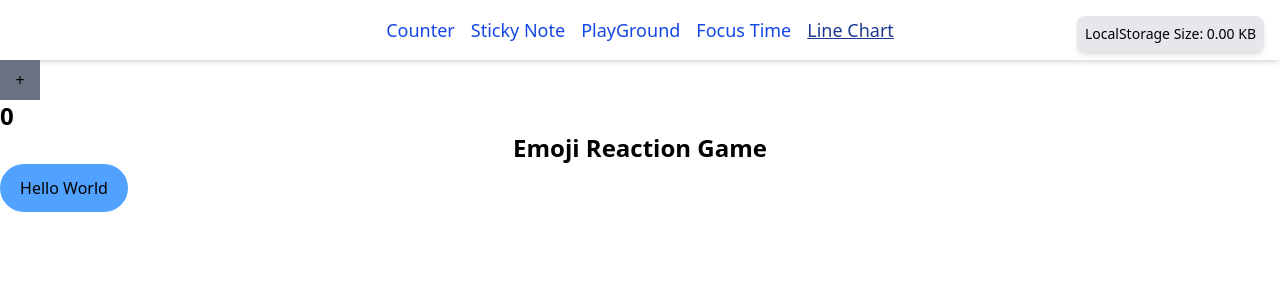
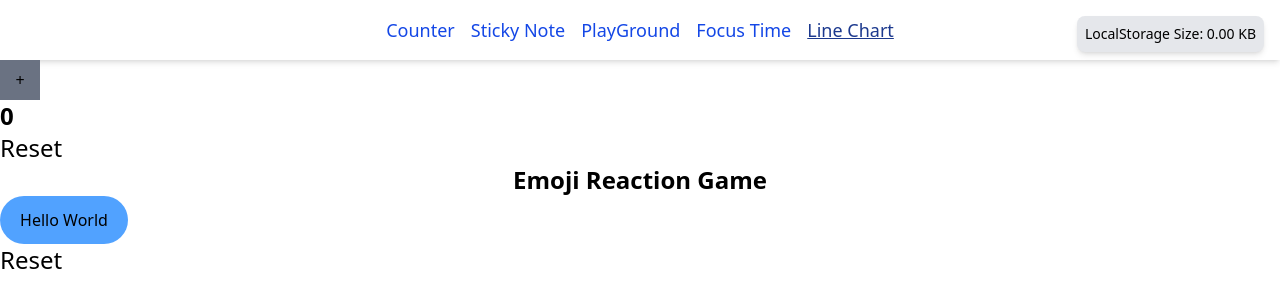
Before and after one commit to NikhilPathaniaa/taskpilot, a React (Vite) app: page /line-chart in a window 1280 px wide. Shown: the top 308 px of the page. Built offline with nearby package versions, Linux system fonts and the light colour scheme.

Commit message:
passin the function to the child

```diff
--- a/src/components/LineChart.jsx
+++ b/src/components/LineChart.jsx
@@ -4,17 +4,20 @@ import EmojiReactions from "./emoji/EmojiReactions";
 const LineChart = () => {
   const [count, setCount] = useState(0);
 
+  const reset = (num) => {
+    setCount(num)
+  }
   return (
     <div>
       <button className="bg-gray-500 h-10 w-10" onClick={(e) => setCount(count + 1)}>
         +
       </button>
       <div className="text-2xl text-black font-semibold">{count}</div>
-
+      <button onClick={() => reset(1)} className="cursor-pointer text-2xl">Reset</button>
       <h1 className="text-center text-2xl font-bold">Emoji Reaction Game</h1>
 
       <div>
-        <EmojiReactions />
+        <EmojiReactions reset={reset}/>
       </div>
     </div>
   );
--- a/src/components/emoji/EmojiReactions.jsx
+++ b/src/components/emoji/EmojiReactions.jsx
@@ -1,6 +1,6 @@
-import React, { useEffect, useState } from "react";
+import React, { useCallback, useEffect, useState } from "react";
 
-const EmojiReactions = () => {
+const EmojiReactions = (props) => {
   const emoji = ["🥰", "🫡", "🤪", "😎", "🤑"];
   const storedCount = JSON.parse(localStorage.getItem("emojiCount"));
   const [count, setCount] = useState(storedCount || Array(emoji.length).fill(0));
@@ -10,9 +10,10 @@ const EmojiReactions = () => {
     setOnHover(true);
   };
 
-  const handleEmojiSelect = (emojiSymbol) => {
+  const handleEmojiSelect = useCallback(
+    (emojiSymbol) => {
       const index = emoji.indexOf(emojiSymbol);
-
+      console.log("handleEmojiSelect recreated");
       if (index !== -1) {
         // Update the count for the selected emoji
         const updatedCount = [...count]; // Make a copy of the current count array
@@ -21,11 +22,13 @@ const EmojiReactions = () => {
 
         localStorage.setItem("emojiCount", JSON.stringify(updatedCount));
       }
-  };
+    },
+    [emoji]
+  );
 
   const handleRemoveEmojiSelect = (emojiSymbol) => {
     const index = emoji.indexOf(emojiSymbol);
-
+    console.log("handleRemoveEmojiSelect recreated");
     if (index !== -1) {
       // Update the count for the selected emoji
       const updatedCount = [...count]; // Make a copy of the current count array
@@ -43,9 +46,9 @@ const EmojiReactions = () => {
   return (
     <div>
       {onHover && (
-        <div className="flex bg-red-400" onMouseEnter={() => setOnHover(true)} onMouseLeave={() => setOnHover(false)}>
+        <div className="flex" onMouseEnter={() => setOnHover(true)} onMouseLeave={() => setOnHover(false)}>
           {emoji.map((emojiSymbol, index) => (
-            <div key={index} onClick={() => handleEmojiSelect(emojiSymbol)} className="cursor-pointer">
+            <div key={index} onClick={() => handleEmojiSelect(emojiSymbol)} className="cursor-pointer hover:text-xl">
               {emojiSymbol}
             </div>
           ))}
@@ -65,6 +68,7 @@ const EmojiReactions = () => {
             )
         )}
       </div>
+      <button onClick={()=> props.reset(2)} className="cursor-pointer text-2xl">Reset</button>
     </div>
   );
 };
```
Lines whose indentation alone changed are shown as unchanged.
